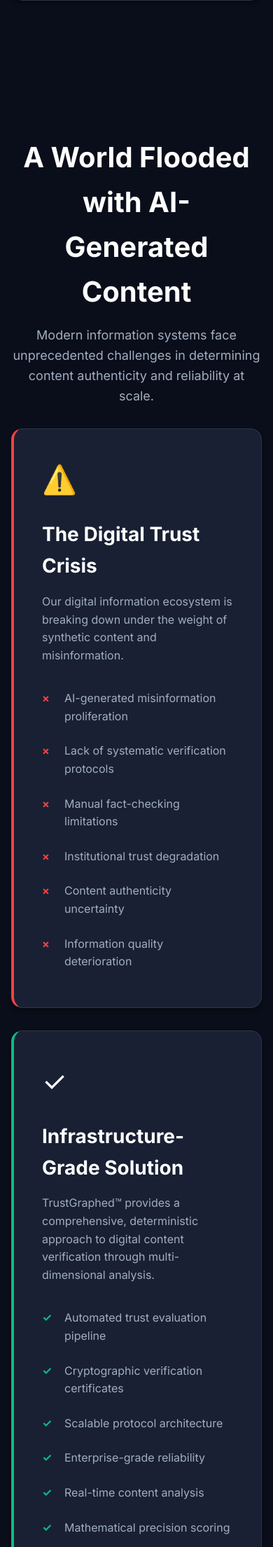
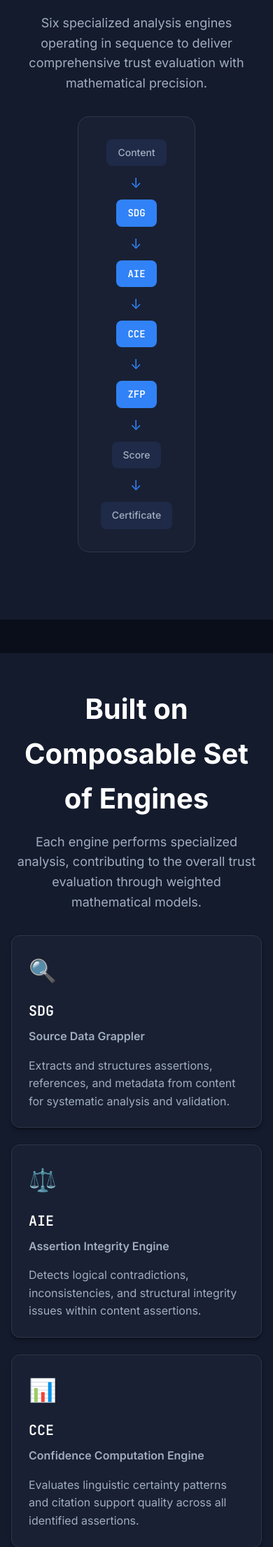
Before and after one commit to rm3non/TrustGraphed, a Flask app: page / in a window 390 px wide; the page is wider, and only the part inside the window is pictured. Shown: the part 1272-3482 px from the top of that part at 70% size. Run offline with Flask 3, Linux system fonts and the light colour scheme.

Commit message:
Assistant checkpoint: Cleaned layout by adding space, removing content
Assistant generated file changes:
- templates/index.html: Add spacing between logo and title, remove problem section content
- static/styles.css: Adjust hero section spacing and remove problem section, Remove problem-solution section styles, Update responsive design for removed problem section

---

User prompt:

Have some gap between the Logo & the Digital Truth Infrastructure. Infact remove all the literature from there. Remove everything in the second circle and bring up the third circle

Replit-Commit-Author: Assistant
Replit-Commit-Session-Id: 872e4db2-f6a4-4cd4-a281-6e1acf3b816e

```diff
--- a/static/styles.css
+++ b/static/styles.css
@@ -136,7 +136,7 @@ body {
 
 /* Hero Section */
 .hero-section {
-    padding: 8rem 2rem 4rem;
+    padding: 12rem 2rem 4rem;
     text-align: center;
     max-width: 1200px;
     margin: 0 auto;
@@ -267,82 +267,7 @@ body {
     margin: 0.5rem 0;
 }
 
-/* Problem-Solution Section */
-.problem-solution {
-    padding: 4rem 2rem;
-    max-width: 1200px;
-    margin: 0 auto;
-}
 
-.section-grid {
-    display: grid;
-    grid-template-columns: 1fr 1fr;
-    gap: 3rem;
-    margin-top: 2rem;
-}
-
-.problem-side, .solution-side {
-    padding: 2.5rem;
-    background: var(--bg-card);
-    border: 1px solid var(--border-light);
-    border-radius: 16px;
-    box-shadow: var(--shadow-dark);
-}
-
-.problem-side {
-    border-left: 4px solid #ef4444;
-}
-
-.solution-side {
-    border-left: 4px solid #10b981;
-}
-
-.problem-icon, .solution-icon {
-    font-size: 2.5rem;
-    margin-bottom: 1.5rem;
-    display: block;
-}
-
-.problem-side h2, .solution-side h2 {
-    font-size: 1.75rem;
-    font-weight: 700;
-    margin-bottom: 1rem;
-    color: var(--text-primary);
-}
-
-.problem-side p, .solution-side p {
-    color: var(--text-secondary);
-    margin-bottom: 1.5rem;
-    line-height: 1.6;
-}
-
-.problem-list, .solution-list {
-    list-style: none;
-    padding: 0;
-}
-
-.problem-list li, .solution-list li {
-    padding: 0.75rem 0;
-    color: var(--text-secondary);
-    position: relative;
-    padding-left: 2rem;
-}
-
-.problem-list li::before {
-    content: "×";
-    position: absolute;
-    left: 0;
-    color: #ef4444;
-    font-weight: bold;
-}
-
-.solution-list li::before {
-    content: "✓";
-    position: absolute;
-    left: 0;
-    color: #10b981;
-    font-weight: bold;
-}
 
 /* Architecture Section */
 .architecture-section {
@@ -911,11 +836,6 @@ body {
 
 /* Responsive Design */
 @media (max-width: 1024px) {
-    .section-grid {
-        grid-template-columns: 1fr;
-        gap: 2rem;
-    }
-
     .modules-grid {
         grid-template-columns: 1fr;
     }
--- a/templates/index.html
+++ b/templates/index.html
@@ -32,25 +32,7 @@
 
     <!-- Hero Section -->
     <section class="hero-section" id="hero">
-        <div class="hero-badge">
-            <i class="fas fa-shield-alt"></i>
-            Patent Pending
-        </div>
         <h1 class="hero-title">Digital Truth Infrastructure<br>Starts Here</h1>
-        <p class="hero-subtitle">
-            A deterministic protocol to evaluate the authenticity, consistency, and trustworthiness
-            of digital assertions through advanced computational analysis.
-        </p>
-        <div class="hero-actions">
-            <button class="btn-primary" onclick="scrollToSection('protocol')">
-                <i class="fas fa-microscope"></i>
-                Explore Protocol
-            </button>
-            <button class="btn-secondary" onclick="scrollToDemo()">
-                <i class="fas fa-play"></i>
-                Live Demo
-            </button>
-        </div>
 
         <div class="hero-visual">
             <div class="trust-pipeline">
@@ -73,43 +55,6 @@
                     <div class="step-icon">🔐</div>
                     <div class="step-label">Certificate</div>
                 </div>
-            </div>
-        </div>
-    </section>
-
-    <!-- Problem Section -->
-    <section class="problem-solution" id="problem">
-        <div class="section-header">
-            <h2>A World Flooded with AI-Generated Content</h2>
-            <p>Modern information systems face unprecedented challenges in determining content authenticity and reliability at scale.</p>
-        </div>
-
-        <div class="section-grid">
-            <div class="problem-side">
-                <div class="problem-icon">⚠️</div>
-                <h2>The Digital Trust Crisis</h2>
-                <p>Our digital information ecosystem is breaking down under the weight of synthetic content and misinformation.</p>
-                <ul class="problem-list">
-                    <li>AI-generated misinformation proliferation</li>
-                    <li>Lack of systematic verification protocols</li>
-                    <li>Manual fact-checking limitations</li>
-                    <li>Institutional trust degradation</li>
-                    <li>Content authenticity uncertainty</li>
-                    <li>Information quality deterioration</li>
-                </ul>
-            </div>
-            <div class="solution-side">
-                <div class="solution-icon">✓</div>
-                <h2>Infrastructure-Grade Solution</h2>
-                <p>TrustGraphed™ provides a comprehensive, deterministic approach to digital content verification through multi-dimensional analysis.</p>
-                <ul class="solution-list">
-                    <li>Automated trust evaluation pipeline</li>
-                    <li>Cryptographic verification certificates</li>
-                    <li>Scalable protocol architecture</li>
-                    <li>Enterprise-grade reliability</li>
-                    <li>Real-time content analysis</li>
-                    <li>Mathematical precision scoring</li>
-                </ul>
             </div>
         </div>
     </section>
```
